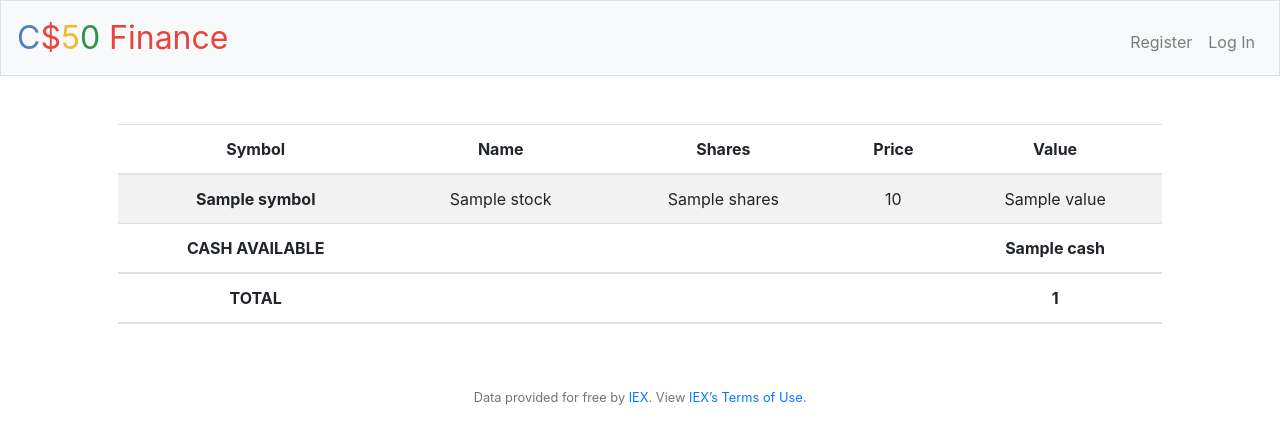
After one commit to gutoarraes/CS50, a Flask app: template finance/templates/index.html in a window 1280 px wide. The commit adds this page. Shown: the top 444 px of the page. Run offline with Flask 2, Linux system fonts and the light colour scheme; the template is opened without the code that fills it: most values are stand-ins (such as "Sample title", 1, 10 or a date in 2020); some libraries are stand-ins or nearby versions.

Commit message:
finished the index function

```diff
--- a/finance/application.py
+++ b/finance/application.py
@@ -44,7 +44,27 @@ if not os.environ.get("API_KEY"):
 @login_required
 def index():
     """Show portfolio of stocks"""
-    return apology("TODO")
+    # create variables to collect all information needed to be displayed in this page (stocks, quantity, current price, value, sum of all stocks value, total cash, cash + holdings)
+    username = session["user_id"]
+    value_holdings = 0
+    stocks = db.execute("SELECT * FROM portfolio WHERE id = :id", id = username)
+    for stock in stocks:
+        shares = int(stock["quantity"])
+        symbol = stock["symbol"]
+        name = lookup(symbol)["name"]
+        price = lookup(symbol)["price"]
+        value = float(price * shares)
+        value_holdings += value
+
+        stock["name"] = name
+        stock["price"] = usd(price)
+        stock["value"] = usd(value)
+        stock["shares"] = shares
+
+    cash = (db.execute("SELECT cash FROM users WHERE id = :id", id = username))[0]["cash"]
+    total_assets = cash + value_holdings
+    print(lookup(symbol)["name"])
+    return render_template("/index.html", stocks=stocks ,name=name, price=usd(price), total_assets=usd(total_assets), symbol=symbol, cash=usd(cash), value=value)
 
 
 @app.route("/buy", methods=["GET", "POST"])
@@ -55,8 +75,8 @@ def buy():
         return render_template("/buy.html")
     else:
         # create variable called 'amount' with qty of stocks times current price.
-        stock = request.form.get("stock").upper()
-        quantity = int(request.form.get("quantity"))
+        stock = request.form.get("symbol").upper()
+        quantity = int(request.form.get("shares"))
         # in case the field is empty
         if not stock:
             return apology("must provide stock name", code=406)
@@ -135,7 +155,7 @@ def login():
         session["user_id"] = rows[0]["id"]
 
         # Redirect user to home page
-        return redirect("/")
+        return redirect("/", code=200)
 
     # User reached route via GET (as by clicking a link or via redirect)
     else:
@@ -164,16 +184,16 @@ def quote():
     else:
 
     # if method is POST something is being input into the page, which is the stock's symbol being submitted so the user can retrieve the stock's information
-        stock = request.form.get("stock")
+        stock = request.form.get("symbol")
 
         # in case the field is empty
         if not stock:
-            return apology("must provide stock name", code=406)
+            return apology("must provide stock name", code=400)
 
         acao = lookup(stock)
         # in case the symbol can't be found due to mispelling, wrong stock exchange or anything else
         if acao == None:
-            return apology("symbol does not exist in the database", code=406)
+            return apology("symbol does not exist in the database", code=400)
         else:
             return render_template("/quoted.html", name_stock=acao["name"] , price_stock=acao["price"] , symbol_stock=acao["symbol"])
 
@@ -186,6 +206,7 @@ def register():
     """Register user"""
     # in this method we prevent the user from leaving any field empty
     # Also we require that the "password" field and the "password confirmation" fields are the same
+    # The database is verified for the same username being taken
 
     if request.method == "GET":
         return render_template("register.html")
@@ -206,12 +227,10 @@ def register():
         elif db.execute("SELECT COUNT(*) username FROM users WHERE username = :username", username = name)[0]["username"] == 0 :
             hash_password = generate_password_hash(password, method='pbkdf2:sha256', salt_length=8)
             db.execute("INSERT INTO users (username, hash) VALUES (:username, :hash)", username=name, hash=hash_password)
-            return redirect("/")
+            return redirect("/", code=200)
         else:
             return apology("username already taken", code=400)
 
-
-    # TODO Insert verification that the Username is NOT taken
 
 
 @app.route("/sell", methods=["GET", "POST"])
--- a/finance/helpers.py
+++ b/finance/helpers.py
@@ -6,7 +6,7 @@ from flask import redirect, render_template, request, session
 from functools import wraps
 
 
-def apology(message, code=400):
+def apology(message, code=200):
     """Render message as an apology to user."""
     def escape(s):
         """
--- a/finance/templates/buy.html
+++ b/finance/templates/buy.html
@@ -6,8 +6,8 @@
 
 {% block main %}
     <form action="/buy" method="post">
-        <input type='text' name='stock' placeholder='Symbol?' style="text-align: center" size=20>
-        <input type='number' step="1" min="1" name='quantity' placeholder='Qty?' style="text-align: center" size=20>
-        <input type='submit'>
+        <input type='text' name='symbol' placeholder='Symbol?' style="text-align: center" size=20>
+        <input type='number' step="1" min="1" name='shares' placeholder='Qty?' style="text-align: center" size=20>
+        <button type='submit'> Submit </button>
     </form>
 {% endblock %}
--- /dev/null
+++ b/finance/templates/index.html
@@ -0,0 +1,48 @@
+{% extends "layout.html" %}
+
+{% block title %}
+    Portfolio
+{% endblock %}
+
+{% block main %}
+    <table class="table table-striped">
+  <thead>
+    <tr>
+      <th scope="col">Symbol</th>
+      <th scope="col">Name</th>
+      <th scope="col">Shares</th>
+      <th scope="col">Price</th>
+      <th scope="col">Value</th>
+    </tr>
+  </thead>
+  <tbody>
+      {% for stock in stocks %}
+    <tr>
+      <th scope="row">{{ stock.symbol }}</th>
+      <td>{{ stock.name }}</td>
+      <td>{{ stock.shares }}</td>
+      <td>{{ stock.price }}</td>
+      <td>{{ stock.value }}</td>
+    </tr>
+    {% endfor %}
+    <thead>
+      <tr>
+        <th scope="col">CASH AVAILABLE</th>
+        <th scope="col"></th>
+        <th scope="col"></th>
+        <th scope="col"></th>
+        <th scope="row">{{ cash }}</th>
+      </tr>
+    </thead>
+    <thead>
+      <tr>
+        <th scope="col">TOTAL</th>
+        <th scope="col"></th>
+        <th scope="col"></th>
+        <th scope="col"></th>
+        <th scope="row">{{ total_assets }}</th>
+      </tr>
+    </thead>
+  </tbody>
+</table>
+{% endblock %}
--- a/finance/templates/quote.html
+++ b/finance/templates/quote.html
@@ -9,7 +9,7 @@
         <script>
             input.setAttribute('size',input.getAttribute('placeholder').length);
         </script>
-        <input type='text' name='stock' placeholder='Symbol?' size=20 style="text-align:center">
-        <input type='submit'>
+        <input type='text' name='symbol' placeholder='Symbol?' size=20 style="text-align:center">
+        <button type='submit'> Submit </button>
     </form>
 {% endblock %}
```
